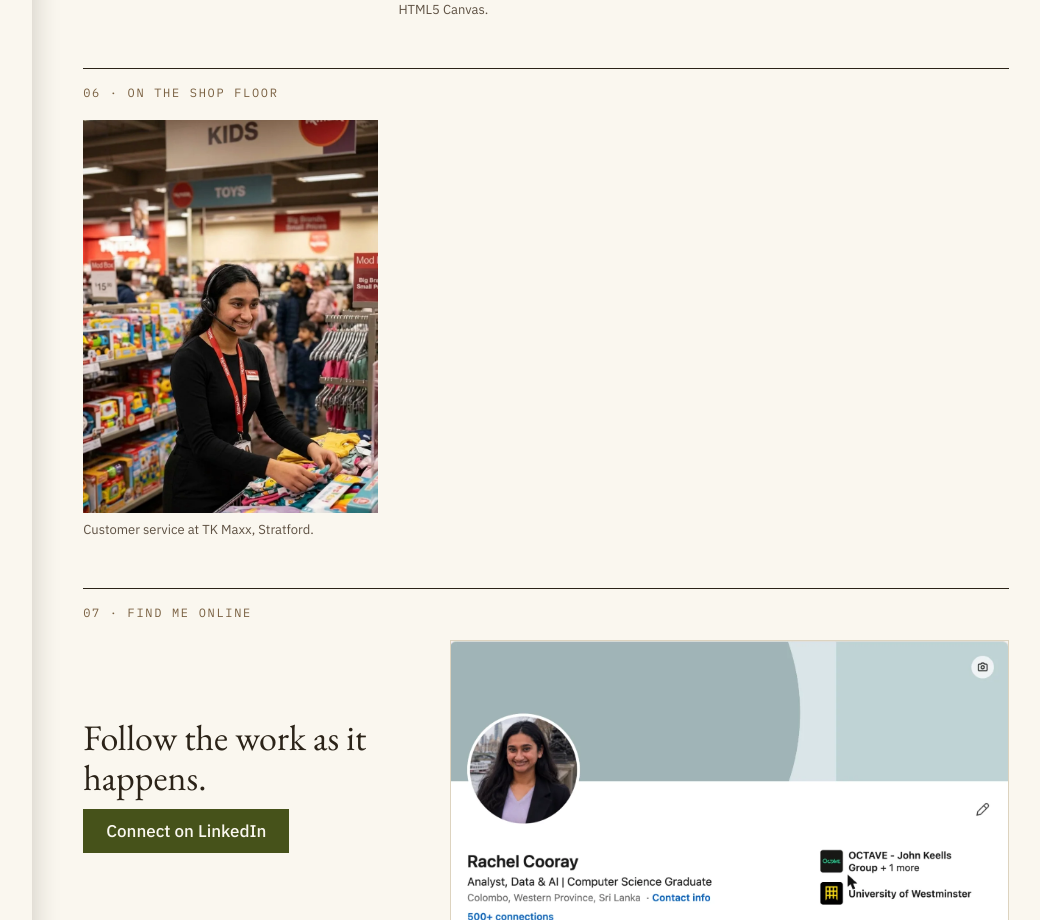
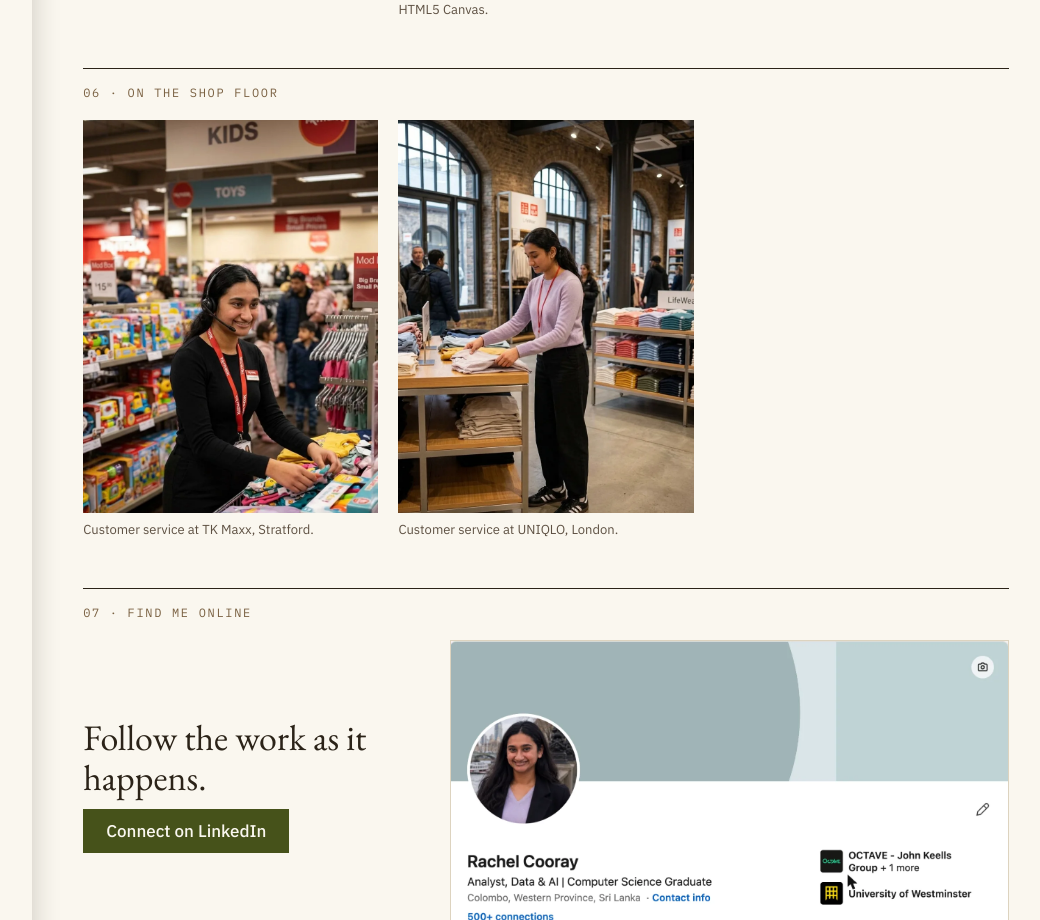
Before and after one commit to rachelcooray/portfolio, a Next.js app: page /pictures in a window 1280 px wide. Shown: the part 3345-4265 px from the top of the page, without its empty margins (220-1260 px from the left). Built offline with nearby package versions, Linux system fonts and the light colour scheme.

Commit message:
Add the UNIQLO picture to In pictures

```diff
--- a/src/app/pictures/page.tsx
+++ b/src/app/pictures/page.tsx
@@ -124,6 +124,10 @@ export default function Pictures() {
             <img loading="lazy" decoding="async" src="/images/mag/tkmaxx.webp" alt="Rachel on the shop floor at TK Maxx, wearing a headset and lanyard, folding children's clothes" width={848} height={1264} style={{ aspectRatio: "3 / 4", objectPosition: "center 30%" }} />
             <figcaption>Customer service at TK Maxx, Stratford.</figcaption>
           </figure>
+          <figure>
+            <img loading="lazy" decoding="async" src="/images/mag/uniqlo.webp" alt="Rachel on the shop floor at UNIQLO, in a lilac jumper and red lanyard, folding clothes on a display table" width={900} height={1341} style={{ aspectRatio: "3 / 4", objectPosition: "center 30%" }} />
+            <figcaption>Customer service at UNIQLO, London.</figcaption>
+          </figure>
         </div>
       </section>
 
```
Also changed, not shown: public/images/mag/uniqlo.webp (added).
